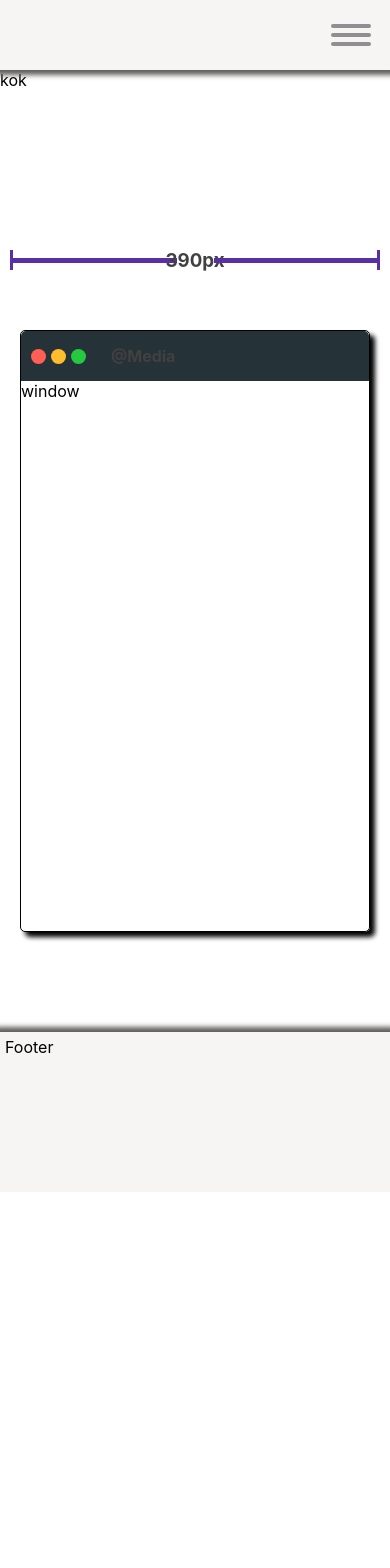
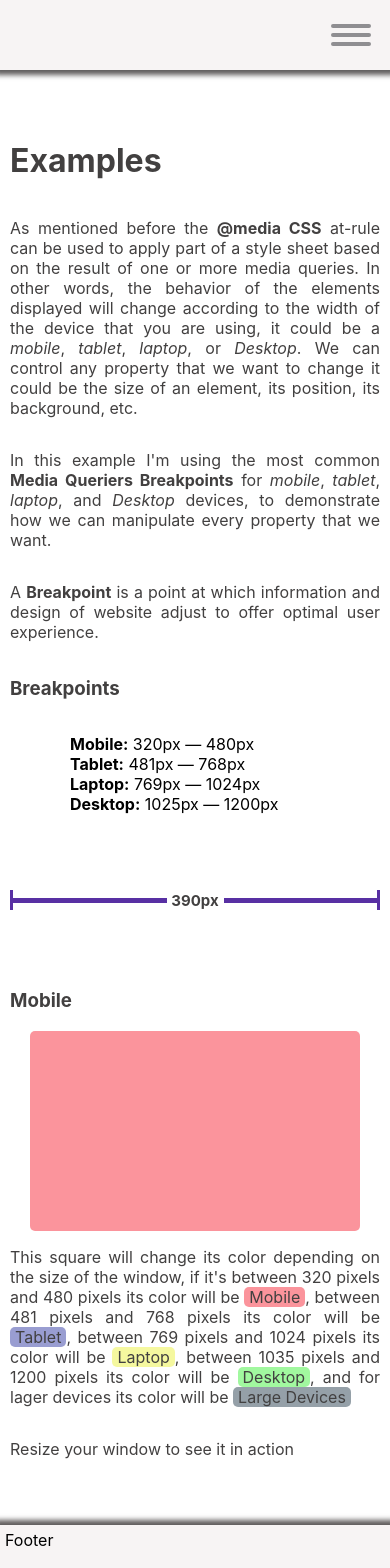
Before and after one commit to leonsuaren/docs, a React (Create React App) app: page /examples in a window 390 px wide. Shown: the top 1568 px of the page. Before the commit the page ends 1192 px from the top, so only its background shows below. Built offline with nearby package versions, Linux system fonts and the light colour scheme.

Commit message:
finished the first media query example

```diff
--- a/src/components/media-arrows/MediaArrows.jsx
+++ b/src/components/media-arrows/MediaArrows.jsx
@@ -7,7 +7,7 @@ export const MediaArrows = () => {
     const [size, setSize] = useState([0, 0]);
     useLayoutEffect(() => {
       function updateSize() {
-        setSize([window.innerWidth, window.innerHeight]);
+        setSize([window.innerWidth]);
       }
       window.addEventListener('resize', updateSize);
       updateSize();
@@ -15,7 +15,7 @@ export const MediaArrows = () => {
     }, []);
     return size;
   }
-  const [windowWidth, windowHeight] = useWindowSize();
+  const [windowWidth] = useWindowSize();
 
   return (
     <styled.ArrowsWrapper>
--- a/src/components/media-arrows/styled.js
+++ b/src/components/media-arrows/styled.js
@@ -18,6 +18,18 @@ export const LeftArrowSide = styled.div`
   border-left: 3px solid ${props => props.theme.themeColor};
   display: flex;
   align-items: center;
+
+  @media (min-width: 451px) and (max-width: 667px) {
+    padding-right: 10px;
+  }
+
+   @media (min-width: 350px) and (max-width: 450px) {
+    padding-right: 10px;
+   }
+
+   @media (max-width: 349px) {
+    padding-right: 10px;
+  }
 `;
 
 export const WidthContainer = styled.div`
@@ -28,6 +40,17 @@ export const WidthContainer = styled.div`
   display: flex;
   align-items: center;
   justify-content: center;
+  @media (min-width: 451px) and (max-width: 667px) {
+    font-size: .8rem;
+  }
+
+   @media (min-width: 350px) and (max-width: 450px) {
+    font-size: .8rem;
+   }
+
+   @media (max-width: 349px) {
+    font-size: .8rem;
+  }
 `;
 
 export const RightArrowSide = styled.div`
@@ -38,6 +61,18 @@ export const RightArrowSide = styled.div`
   border-right: 3px solid ${props => props.theme.themeColor};
   display: flex;
   align-items: center;
+
+  @media (min-width: 451px) and (max-width: 667px) {
+    padding-left: 10px;
+  }
+
+   @media (min-width: 350px) and (max-width: 450px) {
+    padding-left: 10px;
+   }
+
+   @media (max-width: 349px) {
+    padding-left: 10px;
+  }
 `;
 
 export const Line = styled.div`
--- a/src/components/responsive-menu/ResponsiveMenu.jsx
+++ b/src/components/responsive-menu/ResponsiveMenu.jsx
@@ -3,7 +3,7 @@ import { useLocation } from 'react-router-dom';
 
 import * as uti from '../../utils';
 
-import { ResponsiveMenuWrapper, UnorderListMenu, ListItemMenuElement, ListItemMenuBrand, MenuItem, MenuItemBrand } from './styled';
+import { ResponsiveMenuWrapper, UnorderListMenu, ListItemMenuElement, ListItemMenuBrand } from './styled';
 
 export const ResponsiveMenu = ({ openMenu, onClick }) => {
   const params = useLocation();
--- a/src/components/responsive-menu/styled.js
+++ b/src/components/responsive-menu/styled.js
@@ -70,14 +70,6 @@ export const ListItemMenuBrand = styled.li`
   padding: 0;
 `;
 
-export const MenuItemBrand = styled.a`
-  width: 100%;
-  height: 100%;
-  display: flex;
-  justify-content: center;
-  align-items: center;
-`;
-
 export const ListItemMenuElement = styled.li`
   width: 100%;
   height: 50px;
@@ -87,11 +79,3 @@ export const ListItemMenuElement = styled.li`
   margin: 0;
   padding: 0;
 `;
-
-export const MenuItem = styled.a`
-  width: 100%;
-  height: 100%;
-  display: flex;
-  justify-content: center;
-  align-items: center;
-`;
--- a/src/utils/GlobalStyles.js
+++ b/src/utils/GlobalStyles.js
@@ -10,6 +10,9 @@ export const GlobalStyles = createGlobalStyle`
   h1, h2, h3, h4, h5, h6, p, a, span {
     font-family: "Avenir Next", -apple-system, BlinkMacSystemFont, "Segoe UI", Helvetica, Arial, sans-serif, "Apple Color Emoji", "Segoe UI Emoji", "Segoe UI Symbol";
     color: ${ props => props.theme.baseFontColor };
+  }
+  p {
+    text-align: justify;
   }
   a {
     text-decoration: none;
--- a/src/utils/theme.js
+++ b/src/utils/theme.js
@@ -3,5 +3,6 @@ export const theme = {
   secondaryColor: 'rgb(143, 142, 145)',
   primaryBoxShadow: '0px 0px 5px 5px rgb(96, 93, 93)',
   baseFontColor: 'rgb(66, 64, 64)',
-  themeColor: 'rgb(88, 48, 163)'
+  themeColor: 'rgb(88, 48, 163)',
+  themeColorLight: 'rgba(173, 133, 247, .2)'
 }
--- a/src/views/examples/Examples.jsx
+++ b/src/views/examples/Examples.jsx
@@ -7,14 +7,31 @@ import * as styled from './styled';
 export const Examples = () => {
   return (
     <Fragment>
-      kok
+      <lay.Layout>
+        <h1>Examples</h1>
+        <p>As mentioned before the <b>@media CSS</b> at-rule can be used to apply part of a style sheet based on the result of one or more media queries. In other words, the behavior of the elements displayed will change according to the width of the device that you are using, it could be a <i>mobile</i>, <i>tablet</i>, <i>laptop</i>, or <i>Desktop</i>. We can control any property that we want to change it could be the size of an element, its position, its background, etc.
+        </p>
+        <p>In this example I'm using the most common <b>Media Queriers Breakpoints</b> for <i>mobile</i>, <i>tablet</i>, <i>laptop</i>, and <i>Desktop</i> devices, to demonstrate how we can manipulate every property that we want.</p>
+        <p>A <b>Breakpoint</b> is a point at which information and design of website adjust to offer optimal user experience.</p>
+        <h3>Breakpoints</h3>
+        <ul>
+          <li><b>Mobile:</b> 320px — 480px</li>
+          <li><b>Tablet:</b> 481px — 768px</li>
+          <li><b>Laptop:</b> 769px — 1024px</li>
+          <li><b>Desktop:</b> 1025px — 1200px</li>
+        </ul>
+      </lay.Layout>
       <styled.ExamplesContainer>
         <com.MediaArrows />
       </styled.ExamplesContainer>
       <lay.Layout>
-        <com.DisplayWindow headerTitle='@Media'>
-          window
-    </com.DisplayWindow>
+        <styled.MediaBreakpointContent />
+        <styled.MediaBreakpointContainer />
+        <p>This square will change its color depending on the size of the window, if it's between 320 pixels and 480 pixels its color will be <styled.MediaColorMobile>Mobile</styled.MediaColorMobile>
+          , between 481 pixels and 768 pixels its color will be <styled.MediaColorTablet>Tablet</styled.MediaColorTablet>, between 769 pixels and 1024 pixels its color will be <styled.MediaColorLaptop>Laptop</styled.MediaColorLaptop>
+          , between 1035 pixels and 1200 pixels its color will be <styled.MediaColorDesktop>Desktop</styled.MediaColorDesktop>, and for lager devices its color will be <styled.MediaColorLarge>Large Devices</styled.MediaColorLarge>
+        </p>
+        <p>Resize your window to see it in action</p>
       </lay.Layout>
     </Fragment>
   )
--- a/src/views/examples/styled.js
+++ b/src/views/examples/styled.js
@@ -2,13 +2,9 @@ import styled from 'styled-components';
 
 export const ExamplesContainer = styled.div`
   width: 100%;
-  margin: 50px 0;
   display: flex;
   align-items: center;
   justify-content: center;
-  position: relative;
-  top: 100px;
-  left: 0;
 `;
 
 export const Header = styled.h1`
@@ -20,3 +16,99 @@ export const Text = styled.p`
   text-align: justify;
   tab-size: 2;
 `;
+
+export const MediaBreakpointContainer = styled.div`
+  border-radius: 5px;
+  width: auto;
+  height: 200px;
+  display: flex;
+  align-items: center;
+  justify-content: center;
+  margin: 0 20px;
+
+  @media (min-width: 320px) and (max-width:480px ) {
+    background-color: rgba(247, 42, 59, .5);
+  }
+
+  @media (min-width: 481px) and (max-width: 768px) {
+    background-color: rgba(52, 61, 163, .5);
+  }
+
+  @media (min-width: 769px) and (max-width: 1024px) {
+    background-color: rgba(236, 242, 65, .5);
+  }
+
+  @media (min-width: 1025px) and (max-width: 1200px) {
+    background-color: rgba(68, 242, 65, .5);
+  }
+  @media (min-width: 1201px) {
+    background-color: rgba(45, 67, 82, .5);
+  }
+`;
+
+export const MediaBreakpointContent = styled.h3`
+  @media (min-width: 320px) and (max-width:480px ) {
+    &::before {
+      content: 'Mobile';
+    }
+  }
+
+  @media (min-width: 481px) and (max-width: 768px) {
+    &::before {
+      content: 'Tablet';
+    }
+  }
+
+  @media (min-width: 769px) and (max-width: 1024px) {
+    &::before {
+      content: 'Laptop'
+    }
+  }
+
+  @media (min-width: 1025px) and (max-width: 1200px) {
+    &::before {
+      content: 'Desktop'
+    }
+  }
+
+  @media (min-width: 1201px) {
+    &::before {
+      content: 'Large Devices'
+    }
+  }
+`;
+
+export const MediaColorMobile = styled.span`
+  width: 30px;
+  padding: 0px 5px;
+  border-radius: 5px;
+  background-color: rgba(247, 42, 59, .5);
+`;
+
+export const MediaColorTablet = styled.span`
+  width: 30px;
+  padding: 0px 5px;
+  border-radius: 5px;
+  background-color: rgba(52, 61, 163, .5);
+`;
+
+export const MediaColorLaptop = styled.span`
+  width: 30px;
+  padding: 0px 5px;
+  border-radius: 5px;
+  background-color: rgba(236, 242, 65, .5);
+`;
+
+export const MediaColorDesktop = styled.span`
+  width: 30px;
+  padding: 0px 5px;
+  border-radius: 5px;
+  background-color: rgba(68, 242, 65, .5);
+`;
+
+export const MediaColorLarge = styled.span`
+  width: 30px;
+  padding: 0px 5px;
+  border-radius: 5px;
+  background-color: rgba(45, 67, 82, .5);
+`;
```
